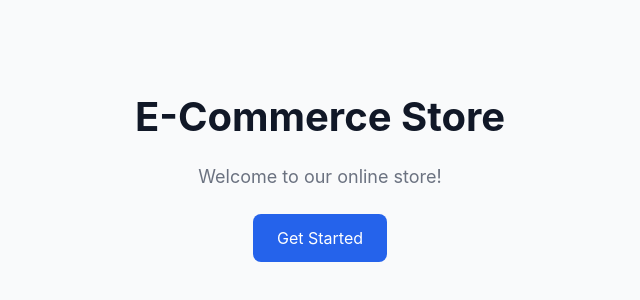
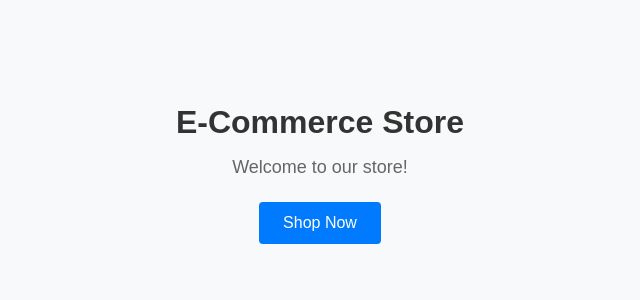
Before and after one commit to itz-sidd/E-Commerce-website, a React (Vite) app: page / in a window 1280 px wide. Shown: the part 226-526 px from the top of the page, without its empty margins (320-960 px from the left). Built offline with nearby package versions, Linux system fonts and the light colour scheme.

Commit message:
Create absolutely minimal React entry point
cgen-a0346811770b47c4a4ffbffbaa96ad90

```diff
--- a/src/main.jsx
+++ b/src/main.jsx
@@ -1,6 +1,37 @@
 import React from 'react'
-import ReactDOM from 'react-dom/client'
-import App from './App.jsx'
-import './index.css'
+import { createRoot } from 'react-dom/client'
 
-ReactDOM.createRoot(document.getElementById('root')).render(<App />)
+const App = () => {
+  return (
+    <div style={{
+      height: '100vh',
+      display: 'flex',
+      alignItems: 'center',
+      justifyContent: 'center',
+      backgroundColor: '#f8f9fa',
+      fontFamily: 'Arial, sans-serif'
+    }}>
+      <div style={{ textAlign: 'center' }}>
+        <h1 style={{ color: '#333', fontSize: '32px', margin: '0 0 16px 0' }}>
+          E-Commerce Store
+        </h1>
+        <p style={{ color: '#666', fontSize: '18px', margin: '0 0 24px 0' }}>
+          Welcome to our store!
+        </p>
+        <button style={{
+          backgroundColor: '#007bff',
+          color: 'white',
+          border: 'none',
+          padding: '12px 24px',
+          fontSize: '16px',
+          borderRadius: '4px',
+          cursor: 'pointer'
+        }}>
+          Shop Now
+        </button>
+      </div>
+    </div>
+  )
+}
+
+createRoot(document.getElementById('root')).render(<App />)
```
